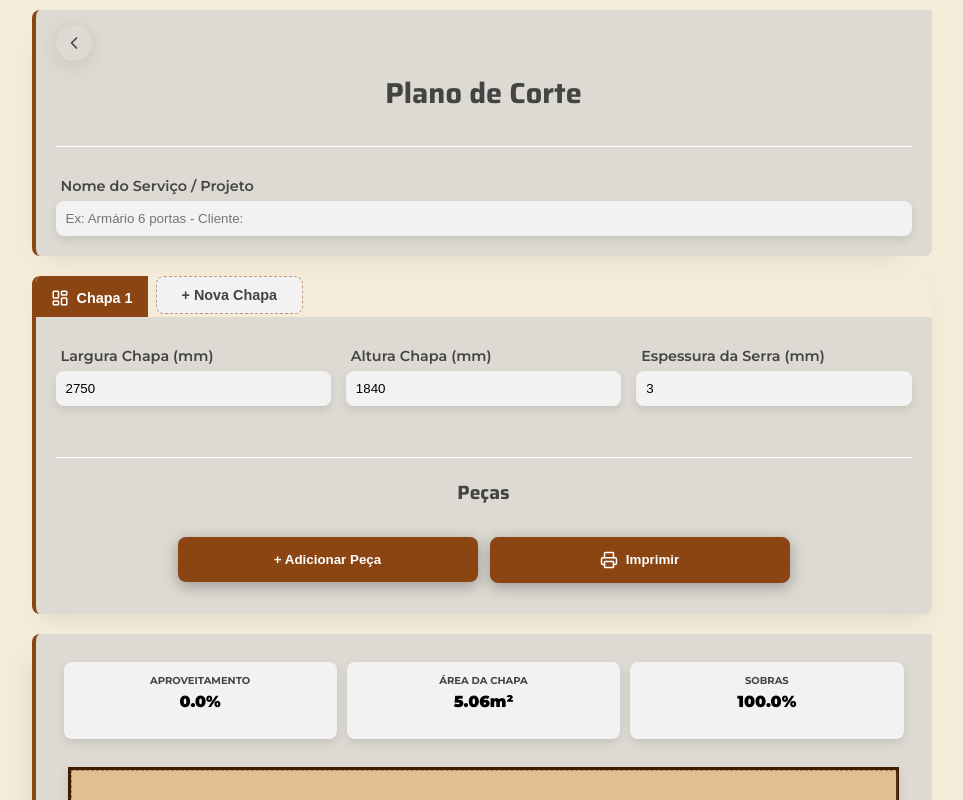
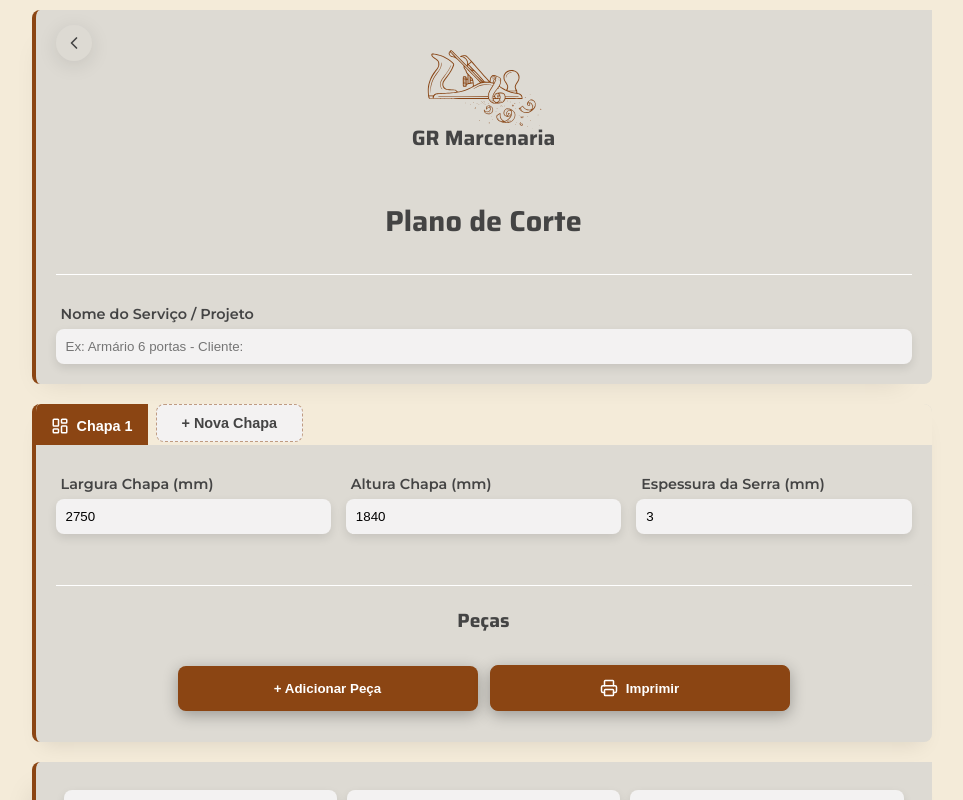
Before and after one commit to VagnerBeraldo/PI5-Marcenaria, a React (Vite) app: page /plano-de-corte in a window 1280 px wide. Shown: the whole page, without its empty margins (157-1120 px from the left). Built offline with nearby package versions, Linux system fonts and the light colour scheme.

Commit message:
styles: inclusão de logo e nome fantasia

```diff
--- a/src/pages/PlanoDeCorte.jsx
+++ b/src/pages/PlanoDeCorte.jsx
@@ -431,6 +431,7 @@ import Visualizador from "./Visualizador";
 import { LayoutDashboard, Printer, Trash2 } from "lucide-react";
 import PageTransition from "../components/Animation/PageTransition";
 import BotaoVoltar from '../components/BotaoVoltar/BotaoVoltar';
+import logoMarcenaria from "/logo.svg";
 import "../styles/PlanoDeCorte.css";
 import "../styles/Visualizador.css";
 
@@ -692,12 +693,17 @@ export default function PlanoDeCorte() {
   };
 
   return (
-    <PageTransition
-      className="card-principal"
-    >
-    <div className="card-principal">
+    <PageTransition className="card-principal">
       <div className="secao-nome-servico ocultar-na-impressao">
         <BotaoVoltar/>
+        <div>
+                  <img
+                    src={logoMarcenaria}
+                    alt="Logo GR Marcenaria"
+                    className="logo-img"
+                  />
+                </div>
+                <h1 className="nome-fantasia">GR Marcenaria</h1>
         <div className="grupo-input">
           <h2 className="titulo">Plano de Corte</h2>
           <label className="rotulo">Nome do Serviço / Projeto</label>
@@ -857,7 +863,6 @@ export default function PlanoDeCorte() {
           escala={escala}
         />
       </div>
-    </div>
     </PageTransition>
   );
 }
```
